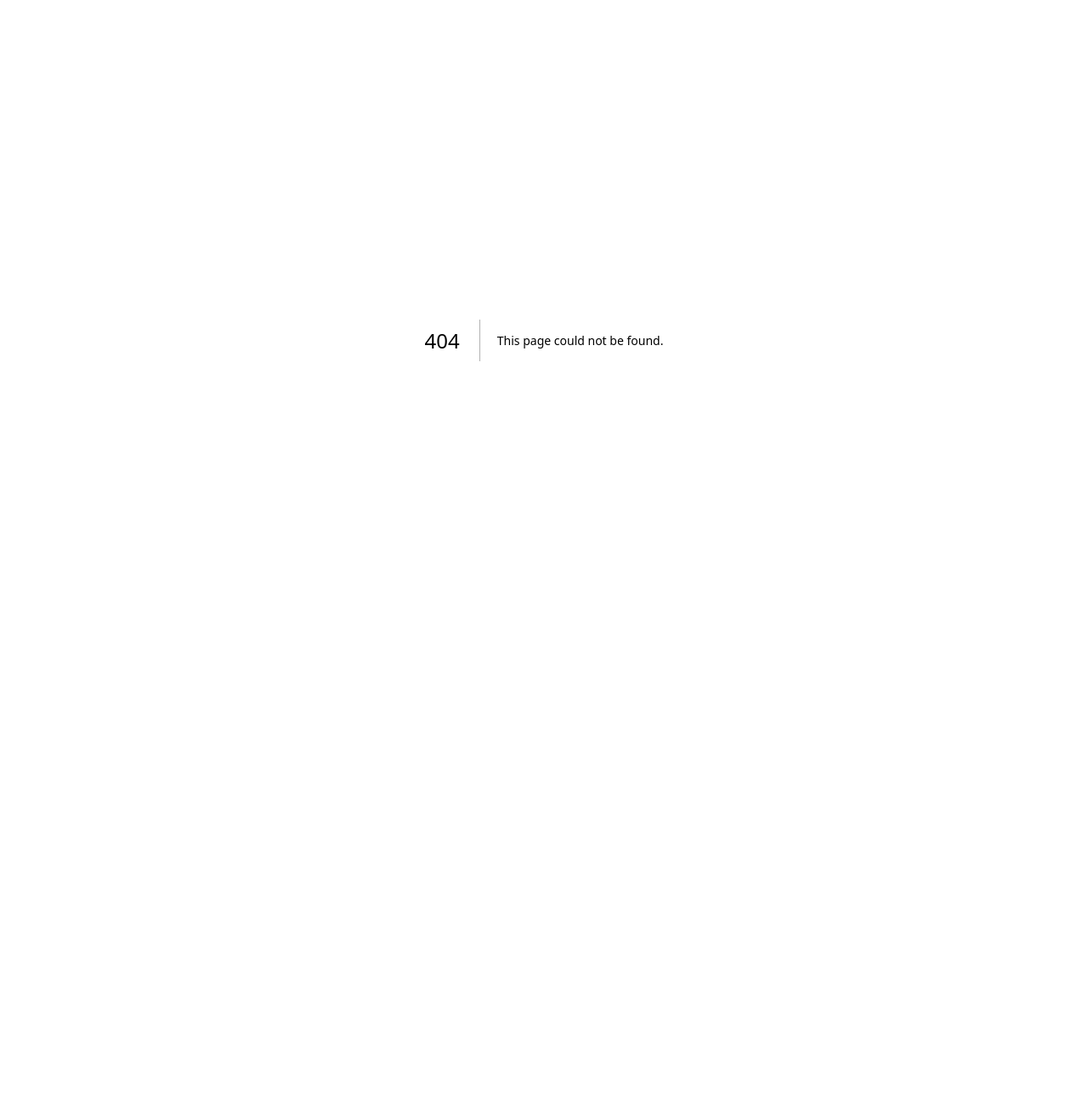
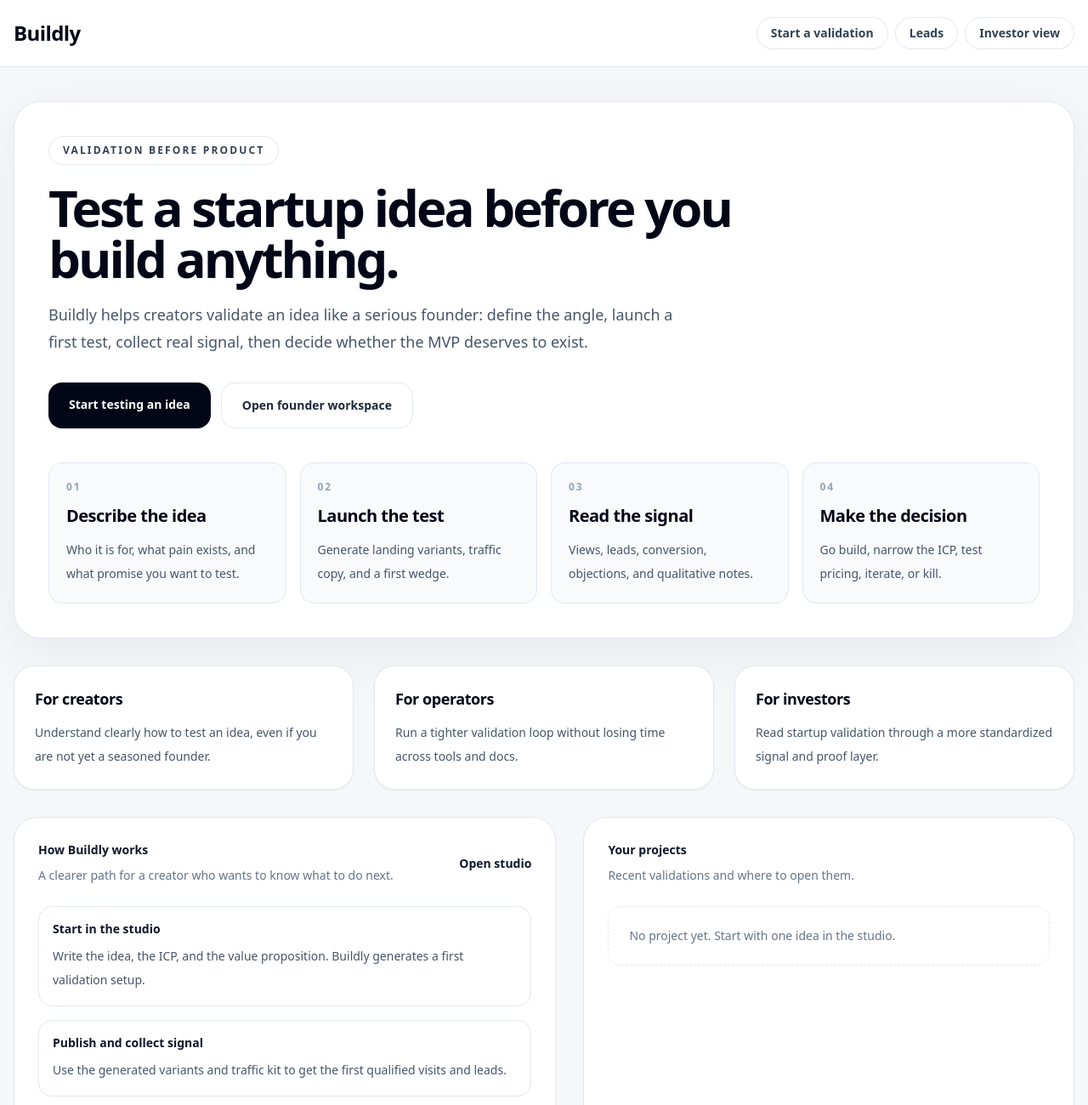
Before and after one commit to nonodelajungle/godzilla, a Next.js app in the folder buildly-v2/: page /validate-idea in a window 1280 px wide. Before the commit this address had no page. Shown: the top 1300 px of the page at 85% size. Before the commit the page ends 800 px from the top, so only its background shows below. Built offline with nearby package versions, Linux system fonts and the light colour scheme.

Commit message:
Add clear creator-first validation entry page

```diff
--- /dev/null
+++ b/buildly-v2/app/validate-idea/page.tsx
@@ -0,0 +1,133 @@
+"use client";
+
+import { analyzeMarket, decideFromSignal, getProjectSignal, listProjectLeads, listProjects } from "../../lib/local-demo";
+import { buildValidationScorecard } from "../../lib/validation-grade";
+
+export default function ValidateIdeaPage() {
+  const projects = listProjects();
+  const rows = projects.map((project) => {
+    const signal = getProjectSignal(project.id);
+    const leads = listProjectLeads(project.id);
+    const market = analyzeMarket(project);
+    const decision = decideFromSignal(project, signal);
+    const scorecard = buildValidationScorecard(project, signal, leads, market);
+    return { project, signal, leads, market, decision, scorecard };
+  }).sort((a, b) => b.scorecard.overallScore - a.scorecard.overallScore);
+
+  const top = rows[0] || null;
+
+  return (
+    <main className="min-h-screen bg-[#f6f7f9] text-slate-950">
+      <div className="border-b border-slate-200 bg-white">
+        <div className="mx-auto flex max-w-7xl items-center justify-between px-4 py-5">
+          <a href="/validate-idea" className="text-2xl font-bold tracking-tight">Buildly</a>
+          <div className="hidden items-center gap-2 md:flex">
+            <NavLink href="/studio" label="Start a validation" />
+            <NavLink href="/leads" label="Leads" />
+            <NavLink href="/capital" label="Investor view" />
+          </div>
+        </div>
+      </div>
+
+      <div className="mx-auto max-w-7xl px-4 py-10">
+        <section className="rounded-[32px] border border-slate-200 bg-white p-8 shadow-[0_20px_70px_rgba(15,23,42,0.06)] md:p-10">
+          <div className="max-w-4xl">
+            <div className="inline-flex rounded-full border border-slate-200 px-4 py-2 text-xs font-semibold uppercase tracking-[0.18em] text-slate-700">Validation before product</div>
+            <h1 className="mt-5 text-5xl font-bold tracking-[-0.05em] md:text-6xl">Test a startup idea before you build anything.</h1>
+            <p className="mt-5 max-w-3xl text-lg leading-8 text-slate-600">Buildly helps creators validate an idea like a serious founder: define the angle, launch a first test, collect real signal, then decide whether the MVP deserves to exist.</p>
+          </div>
+
+          <div className="mt-8 flex flex-wrap gap-3">
+            <a href="/studio" className="rounded-2xl bg-slate-950 px-6 py-4 text-sm font-semibold text-white">Start testing an idea</a>
+            <a href="/founder-os" className="rounded-2xl border border-slate-200 px-6 py-4 text-sm font-semibold text-slate-800">Open founder workspace</a>
+          </div>
+
+          <div className="mt-10 grid gap-4 md:grid-cols-4">
+            <StepCard number="01" title="Describe the idea" text="Who it is for, what pain exists, and what promise you want to test." />
+            <StepCard number="02" title="Launch the test" text="Generate landing variants, traffic copy, and a first wedge." />
+            <StepCard number="03" title="Read the signal" text="Views, leads, conversion, objections, and qualitative notes." />
+            <StepCard number="04" title="Make the decision" text="Go build, narrow the ICP, test pricing, iterate, or kill." />
+          </div>
+        </section>
+
+        <section className="mt-8 grid gap-6 md:grid-cols-3">
+          <PromiseCard title="For creators" text="Understand clearly how to test an idea, even if you are not yet a seasoned founder." />
+          <PromiseCard title="For operators" text="Run a tighter validation loop without losing time across tools and docs." />
+          <PromiseCard title="For investors" text="Read startup validation through a more standardized signal and proof layer." />
+        </section>
+
+        <section className="mt-8 grid gap-8 xl:grid-cols-[1.05fr_0.95fr]">
+          <div className="rounded-[28px] border border-slate-200 bg-white p-7 shadow-sm">
+            <div className="flex items-center justify-between gap-4">
+              <div>
+                <div className="text-sm font-semibold text-slate-900">How Buildly works</div>
+                <p className="mt-2 text-sm leading-6 text-slate-500">A clearer path for a creator who wants to know what to do next.</p>
+              </div>
+              <a href="/studio" className="text-sm font-semibold text-slate-900">Open studio</a>
+            </div>
+            <div className="mt-6 space-y-4">
+              <HowRow title="Start in the studio" body="Write the idea, the ICP, and the value proposition. Buildly generates a first validation setup." />
+              <HowRow title="Publish and collect signal" body="Use the generated variants and traffic kit to get the first qualified visits and leads." />
+              <HowRow title="Open the workspace" body="Read score, evidence, interviews, investor memo, and MVP scope in one place." />
+              <HowRow title="Decide with discipline" body="If the signal is strong enough, build. If not, narrow, reframe, price test, or stop." />
+            </div>
+          </div>
+
+          <div className="rounded-[28px] border border-slate-200 bg-white p-7 shadow-sm">
+            <div className="text-sm font-semibold text-slate-900">Your projects</div>
+            <p className="mt-2 text-sm leading-6 text-slate-500">Recent validations and where to open them.</p>
+            <div className="mt-6 space-y-4">
+              {rows.length === 0 ? (
+                <div className="rounded-2xl border border-dashed border-slate-200 p-6 text-sm text-slate-500">No project yet. Start with one idea in the studio.</div>
+              ) : rows.slice(0, 5).map(({ project, signal, decision, scorecard }) => (
+                <div key={project.id} className="rounded-2xl border border-slate-200 p-5">
+                  <div className="flex flex-wrap items-start justify-between gap-3">
+                    <div>
+                      <div className="text-base font-semibold text-slate-900">{project.input.idea}</div>
+                      <div className="mt-1 text-sm text-slate-500">{project.input.icp}</div>
+                    </div>
+                    <div className="flex flex-wrap gap-2 text-xs font-semibold">
+                      <span className="rounded-full bg-slate-100 px-3 py-1 text-slate-700">{scorecard.overallScore}/100</span>
+                      <span className={`rounded-full px-3 py-1 ${decision.code === "go" ? "bg-emerald-100 text-emerald-700" : decision.code === "kill" ? "bg-rose-100 text-rose-700" : "bg-amber-100 text-amber-700"}`}>{decision.label}</span>
+                    </div>
+                  </div>
+                  <div className="mt-4 grid gap-3 md:grid-cols-3">
+                    <Metric label="Views" value={String(signal.totalViews)} />
+                    <Metric label="Leads" value={String(signal.totalLeads)} />
+                    <Metric label="Conv" value={`${signal.conversion}%`} />
+                  </div>
+                  <div className="mt-4 flex flex-wrap gap-2">
+                    <a href={`/workspace/${project.id}`} className="rounded-full border border-slate-200 px-3 py-2 text-xs font-semibold text-slate-700">Workspace</a>
+                    <a href={`/interviews/${project.id}`} className="rounded-full border border-slate-200 px-3 py-2 text-xs font-semibold text-slate-700">Interviews</a>
+                    <a href={`/memo/${project.id}`} className="rounded-full border border-slate-200 px-3 py-2 text-xs font-semibold text-slate-700">Memo</a>
+                  </div>
+                </div>
+              ))}
+            </div>
+            {top ? <p className="mt-5 text-sm leading-7 text-slate-600">Top project right now: <span className="font-semibold text-slate-900">{top.project.input.idea}</span>. Best next move: {top.scorecard.nextMilestones[0] || "collect more proof"}.</p> : null}
+          </div>
+        </section>
+      </div>
+    </main>
+  );
+}
+
+function NavLink({ href, label }: { href: string; label: string }) {
+  return <a href={href} className="rounded-full border border-slate-200 bg-white px-4 py-2 text-sm font-semibold text-slate-700 transition hover:shadow-sm">{label}</a>;
+}
+
+function StepCard({ number, title, text }: { number: string; title: string; text: string }) {
+  return <div className="rounded-2xl border border-slate-200 bg-slate-50 p-5"><div className="text-xs font-semibold uppercase tracking-[0.16em] text-slate-400">{number}</div><div className="mt-3 text-xl font-semibold tracking-tight text-slate-950">{title}</div><p className="mt-3 text-sm leading-7 text-slate-600">{text}</p></div>;
+}
+
+function PromiseCard({ title, text }: { title: string; text: string }) {
+  return <div className="rounded-[24px] border border-slate-200 bg-white p-6 shadow-sm"><div className="text-lg font-semibold tracking-tight text-slate-950">{title}</div><p className="mt-3 text-sm leading-7 text-slate-600">{text}</p></div>;
+}
+
+function HowRow({ title, body }: { title: string; body: string }) {
+  return <div className="rounded-2xl border border-slate-200 p-4"><div className="text-sm font-semibold text-slate-900">{title}</div><p className="mt-2 text-sm leading-7 text-slate-600">{body}</p></div>;
+}
+
+function Metric({ label, value }: { label: string; value: string }) {
+  return <div className="rounded-xl bg-slate-50 p-3"><div className="text-xs uppercase tracking-[0.16em] text-slate-400">{label}</div><div className="mt-2 text-sm font-semibold text-slate-900">{value}</div></div>;
+}
```
